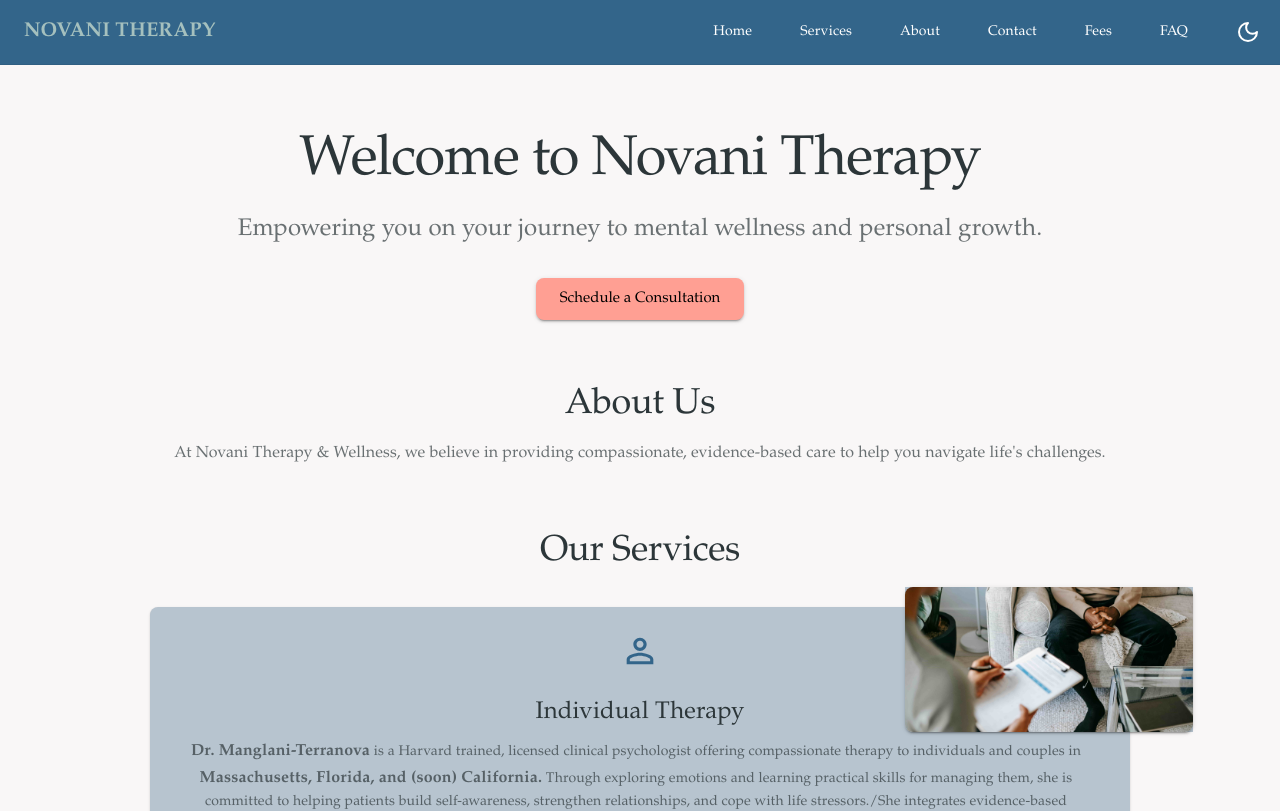
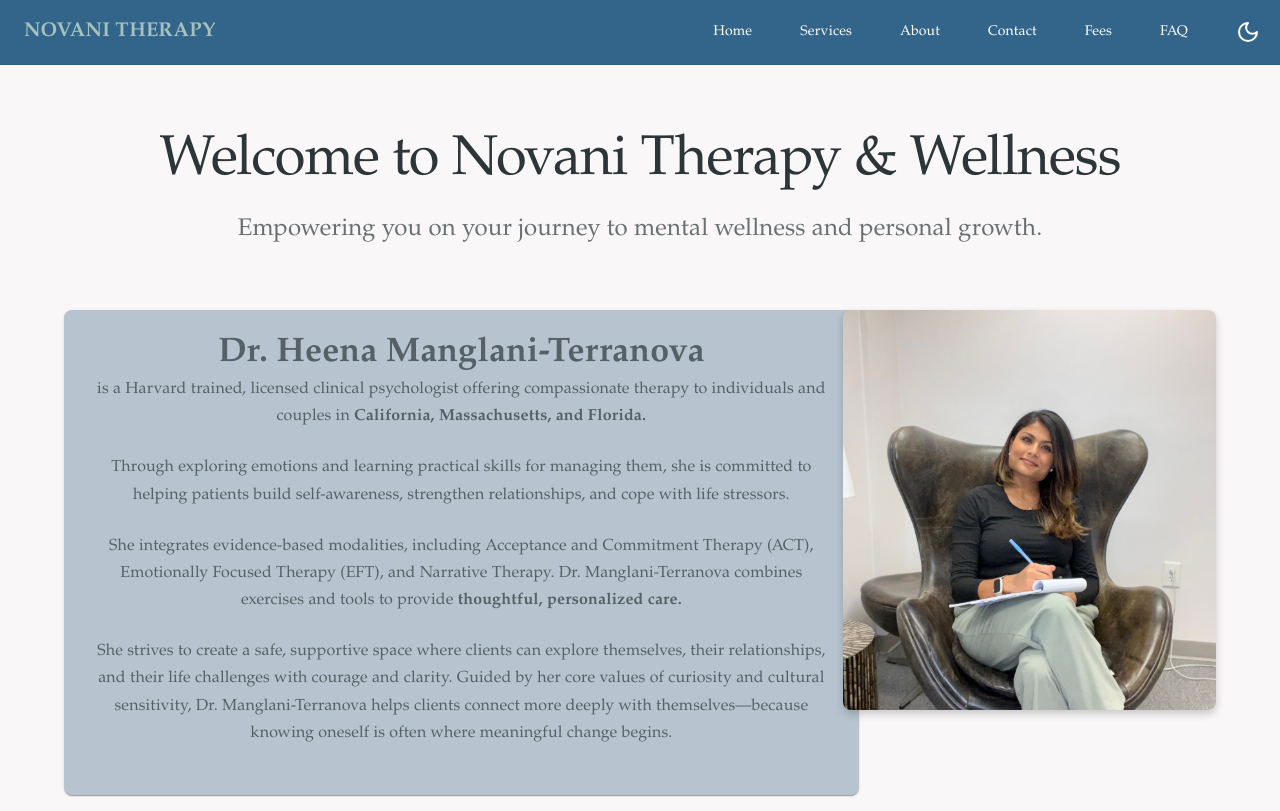
Before and after one commit to Etnova89/novani, a React (Create React App) app: page / in a window 1280 px wide. Shown: the top 811 px of the page. Built offline with nearby package versions, Linux system fonts and the light colour scheme.

Commit message:
Pushing a lot of changes

```diff
--- a/src/components/FAQPage.js
+++ b/src/components/FAQPage.js
@@ -1,54 +1,141 @@
-import React from "react";
-import { Typography, Container, Box } from "@mui/material";
+import React, { useState } from "react";
+import {
+  Typography,
+  Container,
+  Box,
+  Accordion,
+  AccordionSummary,
+  AccordionDetails,
+} from "@mui/material";
+import ExpandMoreIcon from "@mui/icons-material/ExpandMore";
 
 const FAQPage = () => {
+  const [expanded, setExpanded] = useState(false);
+
+  const handleChange = (panel) => (event, isExpanded) => {
+    setExpanded(isExpanded ? panel : false);
+  };
+
+  const faqs = [
+    {
+      question: "What is therapy?",
+      answer:
+        "Therapy is a collaborative process where you work with a trained professional to address emotional, psychological, or relational challenges.",
+    },
+    {
+      question: "How long are sessions?",
+      answer:
+        "Sessions typically last 55 minutes. Therapy sessions may be scheduled for 75 or 90-minutes, with fees adjusted accordingly based on the extended duration.",
+    },
+    {
+      question: "Do you accept insurance?",
+      answer:
+        "No, Dr. Manglani-Terranova is an out-of-network provider. However, she offers monthly superbills that you can submit to your insurance company for potential reimbursement directly to you. Below are questions to ask your insurance for out-of-network coverage for behavioral health: Do I have out-of-network benefits for behavioral health? If so, what is the percentage covered? Is there a deductible I need to meet before that percentage is covered? Is there a session limit? How do I submit for reimbursement? What is the reimbursement for the code: 90791 (Intake evaluation); 90837 (Individual therapy), 90847 (Couple/Family therapy)",
+    },
+    // {
+    //   question: "What does Dr. Manglani-Terranova specialize in?",
+    //   answer:
+    //     "Dr. Manglani-Terranova specializes in the following: Individuals (e.g., life transitions, relational stress, depression/anxiety), couples and families (e.g., multi-heritage couples, intergenerational trauma, life transitions), and behavioral medicine (e.g., adjustment to new chronic diagnoses)",
+    // },
+    // {
+    //   question: "Where is the office located?",
+    //   answer:
+    //     "Dr. Manglani-Terranova operates from Cambridge, MA. She also offers virtual services to people in MA, FL, and CA.",
+    // },
+    // {
+    //   question: "How does virtual therapy work?",
+    //   answer:
+    //     "Virtual therapy sessions are conducted through secure, HIPAA-compliant video conferencing platforms, allowing you to receive therapy from the comfort of your own space.",
+    // },
+  ];
+
   return (
-    <Container>
-      <Box sx={{ mt: 4 }}>
-        <Typography variant="h4" gutterBottom>
+    <Box
+      sx={{
+        flexGrow: 1,
+        minHeight: "100vh",
+        display: "flex",
+        flexDirection: "column",
+        bgcolor: "background.default",
+        color: "text.primary",
+      }}
+    >
+      <Container maxWidth="xl" sx={{ mt: 1, mb: 8, flexGrow: 1 }}>
+        <Box
+          sx={{
+            display: "flex",
+            justifyContent: "center",
+            alignItems: "center",
+            minHeight: "60vh",
+          }}
+        >
+          <Box
+            sx={{
+              bgcolor: "custom.accent1",
+              borderRadius: 1,
+              boxShadow: 1,
+              p: 4,
+              width: "66.67%",
+            }}
+          >
+            <Typography
+              variant="h4"
+              gutterBottom
+              color="text.primary"
+              sx={{ mb: 4, textAlign: "center" }}
+            >
               Frequently Asked Questions
             </Typography>
-        <Typography variant="body1" paragraph>
-          <strong>Q: What is therapy?</strong>
+
+            {faqs.map((faq, index) => (
+              <Accordion
+                key={index}
+                expanded={expanded === `panel${index}`}
+                onChange={handleChange(`panel${index}`)}
+                sx={{
+                  mb: 2,
+                  bgcolor: "background.paper",
+                  borderRadius: 1,
+                  "&:before": {
+                    display: "none",
+                  },
+                  boxShadow: 1,
+                }}
+              >
+                <AccordionSummary
+                  expandIcon={<ExpandMoreIcon />}
+                  sx={{
+                    bgcolor: "background.paper",
+                    borderRadius: 1,
+                    "&:hover": {
+                      bgcolor: "action.hover",
+                    },
+                  }}
+                >
+                  <Typography
+                    variant="body1"
+                    fontWeight="bold"
+                    color="text.primary"
+                  >
+                    {faq.question}
                   </Typography>
-        <Typography variant="body2" paragraph>
-          A: Therapy is a collaborative process where you work with a trained
-          professional to address emotional, psychological, or relational
-          challenges.
+                </AccordionSummary>
+                <AccordionDetails
+                  sx={{
+                    bgcolor: "background.paper",
+                    pt: 0,
+                  }}
+                >
+                  <Typography variant="body2" color="text.secondary">
+                    {faq.answer}
                   </Typography>
-        <Typography variant="body1" paragraph>
-          <strong>Q: How long are sessions?</strong>
-        </Typography>
-        <Typography variant="body2" paragraph>
-          A: Sessions typically last 55 minutes. Therapy sessions may be
-          scheduled for 75 or 90-minutes, with fees adjusted accordingly based
-          on the extended duration.
-        </Typography>
-        <Typography variant="body1" paragraph>
-          <strong>Q: Do you accept insurance?</strong>
-        </Typography>
-        <Typography variant="body2" paragraph>
-          A: No, Dr. Manglani-Terranova is an out-of-network provider. However,
-          she offers monthly superbills that you can submit to your insurance
-          company for potential reimbursement directly to you. Below are
-          questions to ask your insurance for out-of-network coverage for
-          behavioral health: Do I have out-of-network benefits for behavioral
-          health? If so, what is the percentage covered? Is there a deductible I
-          need to meet before that percentage is covered? Is there a session
-          limit? How do I submit for reimbursement? What is the reimbursement
-          for the code: 90791 (Intake evaluation); 90837 (Individual therapy),
-          90847 (Couple/Family therapy) What does Dr. Manglani-Terranova
-          specialize in? Dr. Manglani-Terranova specializes in the following:
-          Individuals (e.g., life transitions, relational stress,
-          depression/anxiety), couples and families (e.g., multi-heritage
-          couples, intergenerational trauma, life transitions), and behavioral
-          medicine (e.g., adjustment to new chronic diagnoses) What is the
-          office located? Dr. Manglani-Terranova operates from Cambridge, MA.
-          She also offers virtual services to people in MA, FL, and CA. How does
-          virtual therapy work?
-        </Typography>
+                </AccordionDetails>
+              </Accordion>
+            ))}
+          </Box>
         </Box>
       </Container>
+    </Box>
   );
 };
 
--- a/src/components/FeesPage.js
+++ b/src/components/FeesPage.js
@@ -3,28 +3,102 @@ import { Typography, Container, Box } from "@mui/material";
 
 const FeesPage = () => {
   return (
-    <Container>
-      <Box sx={{ mt: 4 }}>
-        <Typography variant="h4" gutterBottom>
+    <Box
+      sx={{
+        flexGrow: 1,
+        minHeight: "100vh",
+        display: "flex",
+        flexDirection: "column",
+        bgcolor: "background.default",
+        color: "text.primary",
+      }}
+    >
+      <Container maxWidth="xl" sx={{ mt: 1, mb: 8, flexGrow: 1 }}>
+        <Box
+          sx={{
+            display: "flex",
+            justifyContent: "center",
+            alignItems: "center",
+            minHeight: "60vh",
+          }}
+        >
+          <Box
+            sx={{
+              bgcolor: "custom.accent1",
+              borderRadius: 1,
+              boxShadow: 1,
+              p: 4,
+              textAlign: "center",
+              width: "66.67%",
+            }}
+          >
+            <Typography
+              variant="h3"
+              gutterBottom
+              color="text.primary"
+              sx={{ mb: 3 }}
+            >
               Fees
             </Typography>
-        <Typography variant="body1" paragraph>
-          Dr. Manglani-Terranova believes therapy is a mutual investment between therapist and patient. To ensure each person receives thoughtful, individualized care, she intentionally maintains a small and focused practice. Below are fees for services:
+
+            <Typography
+              variant="h6"
+              color="text.secondary"
+              paragraph
+              sx={{ mb: 3 }}
+            >
+              Dr. Manglani-Terranova believes therapy is a mutual investment
+              between therapist and patient. To ensure each person receives
+              thoughtful, individualized care, she intentionally maintains a
+              small and focused practice. Below are fees for services:
             </Typography>
-        <Typography variant="body1" paragraph>
-          <strong>Individual Therapy:</strong> $275 per 55-min session
+
+            <Box sx={{ mb: 3 }}>
+              <Typography
+                variant="body1"
+                color="text.secondary"
+                paragraph
+                sx={{ mb: 2 }}
+              >
+                <Typography component="span" fontWeight="bold">
+                  Individual Therapy:
+                </Typography>{" "}
+                $275 per 55-min session
               </Typography>
-        <Typography variant="body1" paragraph>
-          <strong>Couple Therapy:</strong> $375 per 55-min session
+
+              <Typography
+                variant="body1"
+                color="text.secondary"
+                paragraph
+                sx={{ mb: 2 }}
+              >
+                <Typography component="span" fontWeight="bold">
+                  Couple Therapy:
+                </Typography>{" "}
+                $375 per 55-min session
               </Typography>
-        <Typography variant="body1" paragraph>
-          <strong>Family Therapy:</strong> $400 per 55-min session
-        </Typography>
-        <Typography variant="body1" paragraph>
-          Please contact Dr. Manglani-Terranova for psychotherapy intensive packages.
+
+              <Typography
+                variant="body1"
+                color="text.secondary"
+                paragraph
+                sx={{ mb: 2 }}
+              >
+                <Typography component="span" fontWeight="bold">
+                  Family Therapy:
+                </Typography>{" "}
+                $400 per 55-min session
               </Typography>
             </Box>
+
+            <Typography variant="h6" color="text.secondary">
+              Please contact Dr. Manglani-Terranova for psychotherapy intensive
+              packages.
+            </Typography>
+          </Box>
+        </Box>
       </Container>
+    </Box>
   );
 };
 
--- a/src/components/HomePage.js
+++ b/src/components/HomePage.js
@@ -1,14 +1,9 @@
-// HomePage.js
 import React from "react";
 import { Typography, Button, Container, Box, Grid2, Icon } from "@mui/material";
 import { useNavigate } from "react-router-dom";
 import { useAppTheme } from "../theme/hooks";
 import PersonOutlineIcon from "@mui/icons-material/PersonOutline";
-import PeopleAltOutlinedIcon from "@mui/icons-material/PeopleAltOutlined";
-import FamilyRestroomIcon from "@mui/icons-material/FamilyRestroom";
-import CouplesTherapyImage from "../assets/images/pexels-ketut-subiyanto-4308057.jpg";
-import individualTherapyImage from "../assets/images/pexels-alex-green-5699431.jpg";
-import familyTherapyImage from "../assets/images/pexels-panditwiguna-1128317.jpg";
+import heenaChairImage from "../assets/images/Heena_Chair.jpg";
 
 const HomePage = () => {
   const { theme, isMobile } = useAppTheme();
@@ -17,41 +12,69 @@ const HomePage = () => {
   const handleConsultationClick = () => {
     navigate("/contact");
   };
+
+  const handleAboutClick = () => {
+    navigate("/about");
+  };
+
   const services = [
     {
       title: "Individual Therapy",
       icon: PersonOutlineIcon,
       text: (
         <>
-          <Typography component="span" fontWeight="bold">
-            Dr. Manglani-Terranova
+          <Typography variant="h4" component="span" fontWeight="bold">
+            Dr. Heena Manglani-Terranova
           </Typography>{" "}
+          <Typography
+            variant="body1"
+            color="text.secondary"
+            sx={{ marginBottom: "1.5rem" }}
+          >
             is a Harvard trained, licensed clinical psychologist offering
             compassionate therapy to individuals and couples in{" "}
             <Typography component="span" fontWeight="bold">
-            Massachusetts, Florida, and (soon) California.
+              California, Massachusetts, and Florida.
             </Typography>{" "}
-          Through exploring emotions and learning practical skills for managing
-          them, she is committed to helping patients build self-awareness,
-          strengthen relationships, and cope with life stressors./She integrates
-          evidence-based modalities, including Acceptance and Commitment Therapy
-          (ACT), Emotionally Focused Therapy (EFT), and Narrative Therapy. Dr.
-          Manglani-Terranova combines exercises and tools to provide{" "}
+          </Typography>
+          <Typography
+            variant="body1"
+            color="text.secondary"
+            sx={{ marginBottom: "1.5rem" }}
+          >
+            Through exploring emotions and learning practical skills for
+            managing them, she is committed to helping patients build
+            self-awareness, strengthen relationships, and cope with life
+            stressors.{" "}
+          </Typography>
+          <Typography
+            variant="body1"
+            color="text.secondary"
+            sx={{ marginBottom: "1.5rem" }}
+          >
+            She integrates evidence-based modalities, including Acceptance and
+            Commitment Therapy (ACT), Emotionally Focused Therapy (EFT), and
+            Narrative Therapy. Dr. Manglani-Terranova combines exercises and
+            tools to provide{" "}
             <Typography component="span" fontWeight="bold">
               thoughtful, personalized care.
             </Typography>
-          /She strives to create a safe, supportive space where clients can
+          </Typography>
+          <Typography
+            variant="body1"
+            color="text.secondary"
+            sx={{ marginBottom: "1.5rem" }}
+          >
+            She strives to create a safe, supportive space where clients can
             explore themselves, their relationships, and their life challenges
-          with courage and clarity. Guided by her{" "}
-          <Typography component="span" fontWeight="bold">
-            core values of curiosity and cultural sensitivity,
-          </Typography>{" "}
-          Dr. Manglani-Terranova helps clients connect more deeply with
-          themselves—because knowing oneself is often where meaningful change
-          begins.
+            with courage and clarity. Guided by her core values of curiosity and
+            cultural sensitivity, Dr. Manglani-Terranova helps clients connect
+            more deeply with themselves—because knowing oneself is often where
+            meaningful change begins.
+          </Typography>
         </>
       ),
-      image: individualTherapyImage,
+      image: heenaChairImage,
     },
   ];
 
@@ -77,138 +100,67 @@ const HomePage = () => {
               color: "text.primary",
             }}
           >
-            Welcome to Novani Therapy
+            Welcome to Novani Therapy & Wellness
           </Typography>
           <Typography variant="h5" sx={{ mb: 4, color: "text.secondary" }}>
             Empowering you on your journey to mental wellness and personal
             growth.
           </Typography>
-          <Button
-            variant="contained"
-            color="secondary"
-            size="large"
-            onClick={handleConsultationClick}
-          >
-            Schedule a Consultation
-          </Button>
         </Box>
 
         <Box sx={{ mb: 8 }}>
-          <Typography
-            variant="h2"
-            gutterBottom
+          <Box sx={{ position: "relative", display: "flex", gap: 2, mb: 4 }}>
+            <Box
               sx={{
-              textAlign: "center",
-              color: "text.primary",
-            }}
-          >
-            About Us
-          </Typography>
-          <Typography
-            variant="body1"
-            color="text.secondary"
-            sx={{
+                flex: "2",
+                bgcolor: "custom.accent1",
+                borderRadius: 1,
+                boxShadow: 1,
+                p: 3,
+                zIndex: 1,
+                position: "relative",
+                display: "flex",
+                flexDirection: "column",
+                justifyContent: "center",
+                alignItems: "center",
                 textAlign: "center",
               }}
             >
-            At Novani Therapy & Wellness, we believe in providing compassionate,
-            evidence-based care to help you navigate life's challenges.
-          </Typography>
-        </Box>
-
-        <Box sx={{ mb: 8 }}>
-          <Typography
-            variant="h2"
-            gutterBottom
-            sx={{
-              textAlign: "center",
-              color: "text.primary",
-            }}
-          >
-            Our Services
-          </Typography>
-          <Grid2 container spacing={4}>
-            {services.map((service) => (
-              <Grid2 item xs={12} md={4} key={service.title}>
-                <Box
-                  sx={{
-                    position: "relative",
-                    height: "100%",
-                    pt: "20px",
-                    display: "flex",
-                    justifyContent: "center",
-                  }}
-                >
-                  <Box
-                    sx={{
-                      position: "relative",
-                      textAlign: "center",
-                      p: 3,
-                      pb: 4,
-                      bgcolor: "custom.accent1",
-                      borderRadius: 1,
-                      boxShadow: 1,
-                      zIndex: 1,
-                      width: "85%",
-                      "& > *": {
-                        maxWidth: "100%",
-                      },
-                    }}
-                  >
-                    <Icon
-                      component={service.icon}
-                      sx={{
-                        fontSize: 40,
-                        mb: 2,
-                        color: "primary.main",
-                      }}
-                    />
-                    <Typography
-                      variant="h5"
-                      component="h3"
-                      gutterBottom
-                      color="text.primary"
-                    >
-                      {service.title}
-                    </Typography>
               <Typography
                 variant="body2"
                 color="text.secondary"
                 sx={{
                   wordWrap: "break-word",
-                        pr: 1,
                 }}
               >
-                      {service.text}
+                {services[0].text}
               </Typography>
             </Box>
+
             <Box
               sx={{
-                      backgroundColor: "custom.accent1",
-                      position: "absolute",
-                      right: "2%",
-                      top: 0,
-                      width: "25%",
+                flex: "1",
+                position: "relative",
+                marginLeft: "-2rem",
                 zIndex: 2,
-                      height: "145px",
-                      "& img": {
-                        width: "100%",
-                        height: "100%",
-                        objectFit: "cover",
-                        borderRadius: 1,
-                        boxShadow: 2,
-                      },
+                display: "flex",
+                alignItems: "flex-start",
               }}
             >
               <img
-                      src={service.image}
-                      alt={`${service.title} illustration`}
+                src={heenaChairImage}
+                alt="Dr. Heena Manglani-Terranova"
+                style={{
+                  width: "100%",
+                  height: "auto",
+                  maxHeight: "400px",
+                  objectFit: "cover",
+                  borderRadius: "8px",
+                  boxShadow: "0 4px 8px rgba(0,0,0,0.2)",
+                }}
               />
             </Box>
           </Box>
-              </Grid2>
-            ))}
-          </Grid2>
         </Box>
 
         <Box sx={{ textAlign: "center" }}>
@@ -223,9 +175,9 @@ const HomePage = () => {
             variant="contained"
             color="secondary"
             size="large"
-            onClick={handleConsultationClick}
+            onClick={handleAboutClick}
           >
-            Contact Us Today
+            Learn more about Dr. Manglani-Terranova
           </Button>
         </Box>
       </Container>
```
Also changed, not shown: src/components/AboutPage.js (+3 -12 lines), src/components/ContactPage.js (+57 -17 lines), src/assets/images/Heena_Chair.jpg (added), 1 other file (tests, documents, lock files or other folders). Lines whose indentation alone changed are shown as unchanged.
